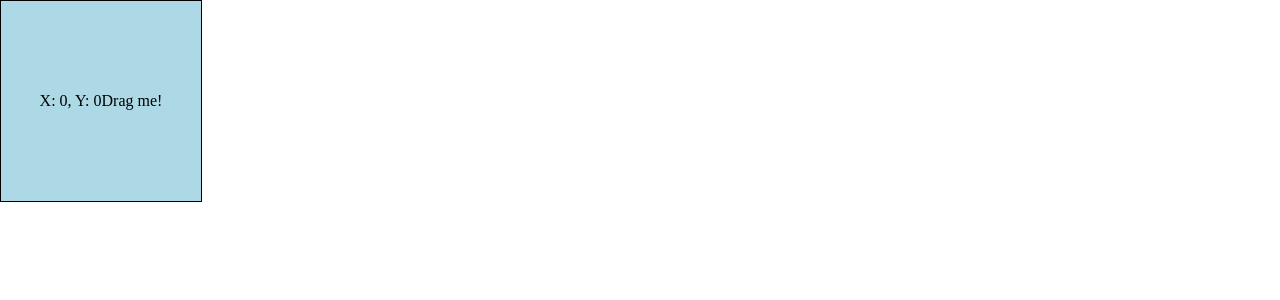
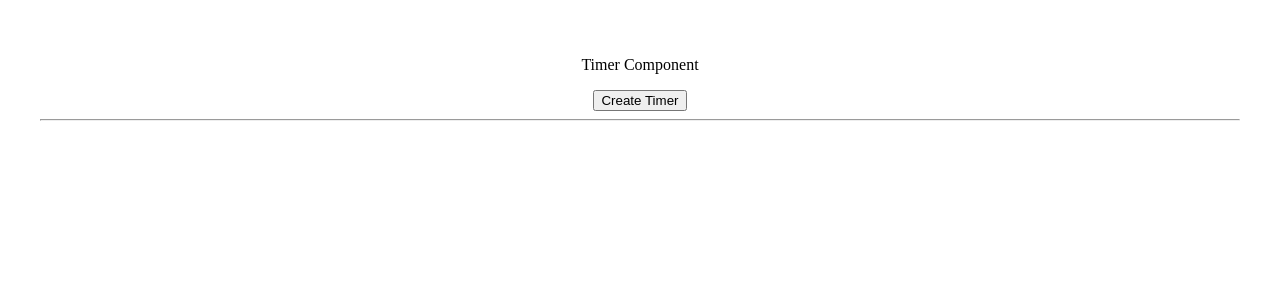
Before and after one commit to SouravBandyopadhyay/Machine-Coding-Round-Questions, a React (Vite) app: page / in a window 1280 px wide. Shown: the top 300 px of the page. Built offline with nearby package versions, Linux system fonts and the light colour scheme.

Commit message:
added react timer component

```diff
--- a/src/App.jsx
+++ b/src/App.jsx
@@ -1,48 +1,35 @@
-import { useState } from 'react';
-import './App.css';
+import { useState } from "react";
+import "./App.css";
+import Timer from "./Timer";
 
 function App() {
-  const [position, setPosition] = useState({ x: 0, y: 0 });
+  const [timer, setTimer] = useState([]);
 
-  const handleDragStart = (e) => {
-    const offsetX = e.clientX - position.x;
-    const offsetY = e.clientY - position.y;
-    const handleDragMove = (e) => {
-      const newX = e.clientX - offsetX;
-      const newY = e.clientY - offsetY;
-      setPosition({ x: newX, y: newY });
-    };
-    const handleDragEnd = () => {
-      document.removeEventListener('mousemove', handleDragMove);
-      document.removeEventListener('mouseup', handleDragEnd);
-    };
-    document.addEventListener('mousemove', handleDragMove);
-    document.addEventListener('mouseup', handleDragEnd);
+  const handleCreateTimer = () => {
+    const id = new Date().getTime();
+    setTimer((prev) => [...prev, { id }]);
   };
 
+  const handleDeleteTimer = (timerId) => {
+    setTimer((prev) => prev.filter((el) => el.id !== timerId));
+  };
   return (
-    <div
-      style={{
-        width: '200px',
-        height: '200px',
-        backgroundColor: 'lightblue',
-        position: 'absolute',
-        top: position.y,
-        left: position.x,
-        border: '1px solid black',
-        textAlign: 'center',
-        display: 'flex',
-        justifyContent: 'center',
-        alignItems: 'center',
-        cursor: 'pointer',
-      }}
-      onMouseDown={handleDragStart}
-    >
-      <p style={{ margin: 0 }}>
-        X: {position.x}, Y: {position.y}
-      </p>
-      Drag me!
-    </div>
+    <>
+      <p>Timer Component</p>
+      <button type="click" onClick={handleCreateTimer}>
+        Create Timer
+      </button>
+      <hr />
+      {timer.map((el) => (
+        <div key={el.id}>
+          <Timer/>
+          <p>{el.id}</p>
+          <button type="click" onClick={() => handleDeleteTimer(el.id)}>
+            Delete Timer
+          </button>
+        </div>
+      ))}
+    </>
   );
 }
 
--- /dev/null
+++ b/src/Timer.jsx
@@ -0,0 +1,74 @@
+import { useRef, useState } from "react";
+
+const Timer = () => {
+  const [{ min, sec }, setTime] = useState({ min: 0, sec: 0 });
+  const [laps, setLaps] = useState([]);
+  const intervalRef = useRef({ id: null });
+
+  const handleIncrementTimeUnit = () => {
+    setTime((prev) => {
+      const min = prev.sec >= 59 ? prev.min + 1 : prev.min;
+      const sec = prev.sec >= 59 ? 0 : prev.sec + 1;
+      return { ...prev, min, sec };
+    });
+  };
+
+  const handleStartTimer = () => {
+    if (!intervalRef.current.id) {
+      intervalRef.current.id = setInterval(handleIncrementTimeUnit, 1000);
+    }
+  };
+
+  const handlePauseTimer = () => {
+    clearInterval(intervalRef.current.id);
+    intervalRef.current.id = null;
+  };
+
+  const handleResumeTimer = () => {
+    if (!intervalRef.current.id) {
+      intervalRef.current.id = setInterval(handleIncrementTimeUnit, 1000);
+    }
+  };
+  const handleResetTimer = () => {
+    clearInterval(intervalRef.current.id);
+    intervalRef.current.id = null;
+    setTime({ min: 0, sec: 0 });
+  };
+
+  const handleLapCapture = () => {
+    if (intervalRef.current.id) {
+      setLaps((prev) => [...prev, { min, sec }]);
+    }
+  };
+  return (
+    <div>
+      <button type="click" onClick={handleStartTimer}>
+        Start Timer
+      </button>
+      <button type="click" onClick={handlePauseTimer}>
+        Pause Timer
+      </button>
+      <button type="click" onClick={handleResumeTimer}>
+        Resume Timer
+      </button>
+      <button type="click" onClick={handleResetTimer}>
+        Reset Timer
+      </button>
+      <button type="click" onClick={handleLapCapture}>
+        Lap Capture
+      </button>
+      <div>
+        {min}:{sec}
+      </div>
+      <ul>
+        {laps.map((el, index) => (
+          <li key={index}>
+            {el.min}:{el.sec}
+          </li>
+        ))}
+      </ul>
+    </div>
+  );
+};
+
+export default Timer;
```
Also changed, not shown: 1 other file (tests, documents, lock files or other folders).
